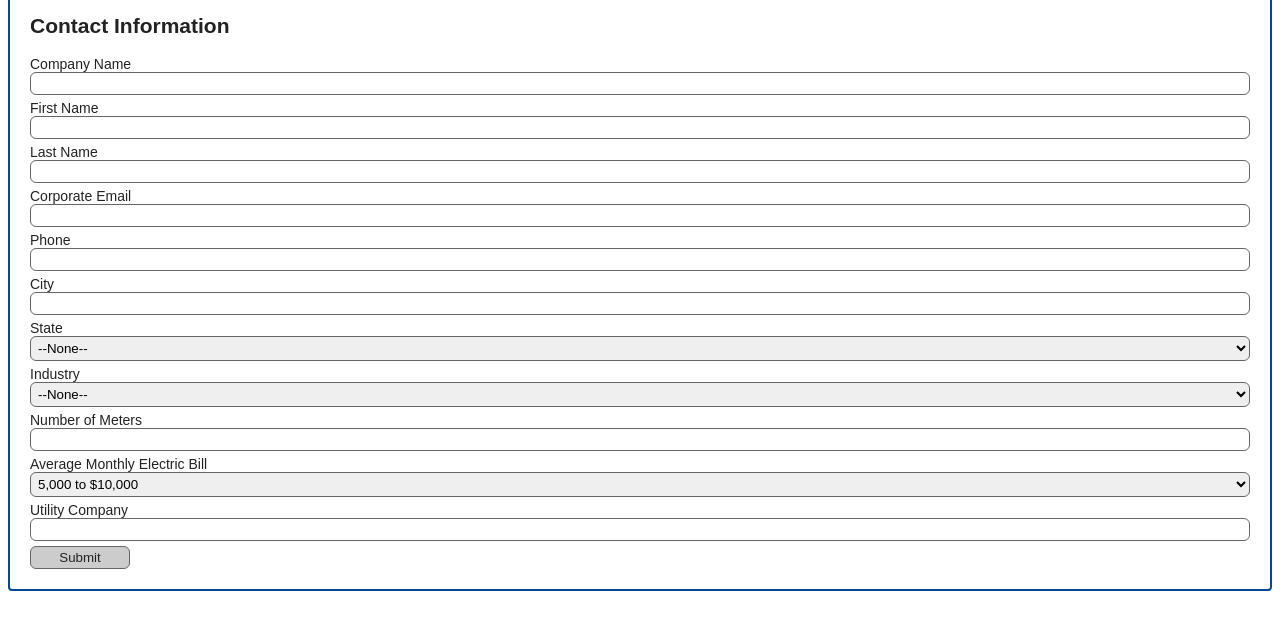
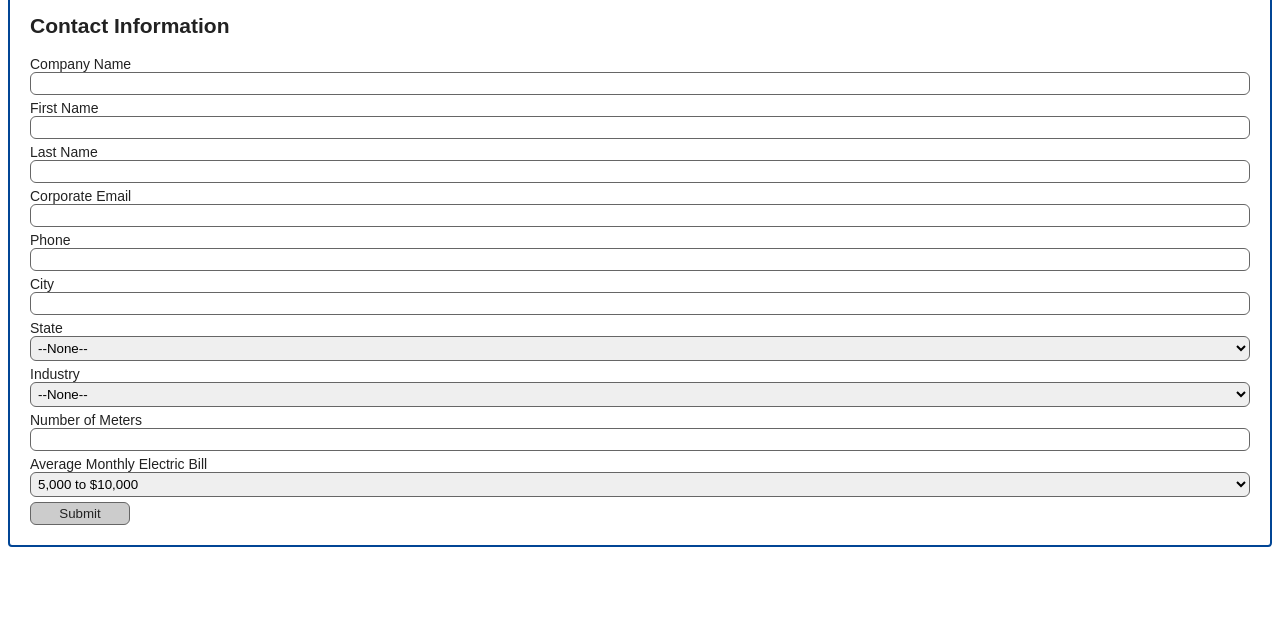
Before and after one commit to trevorrussell/trevorrussell.github.io-old, a plain HTML site: page mht/contactme.html in a window 1280 px wide. Shown: the part 106-736 px from the top of the page. Drawn offline with Linux system fonts and the light colour scheme.

Commit message:
Update contactme.html

```diff
--- a/mht/contactme.html
+++ b/mht/contactme.html
@@ -196,7 +196,6 @@ label {
                 <option value="$10,000 to $40,000">$10,000 to $40,000</option>
                 <option value="$40,000 +">$40,000 +</option>
             </select></div>
-            <div class="field"><label for="00N1a000006DRXN">Utility Company</label><input type="text" id="00N1a000006DRXN" name="00N1a000006DRXN"></div>
         </div>
         <input type="submit" name="submit">
     </div>
```
